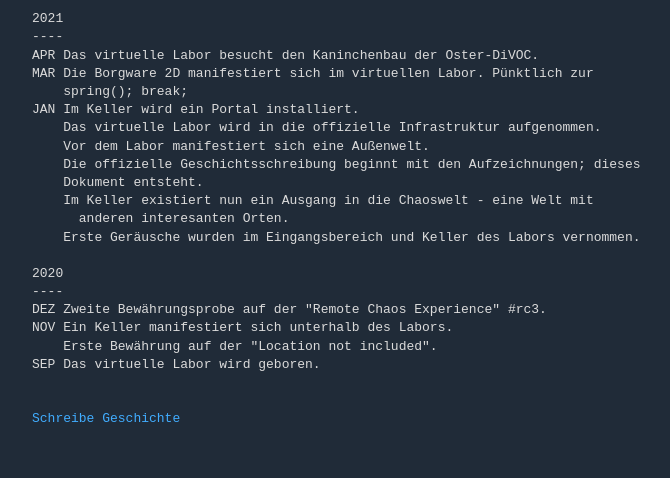
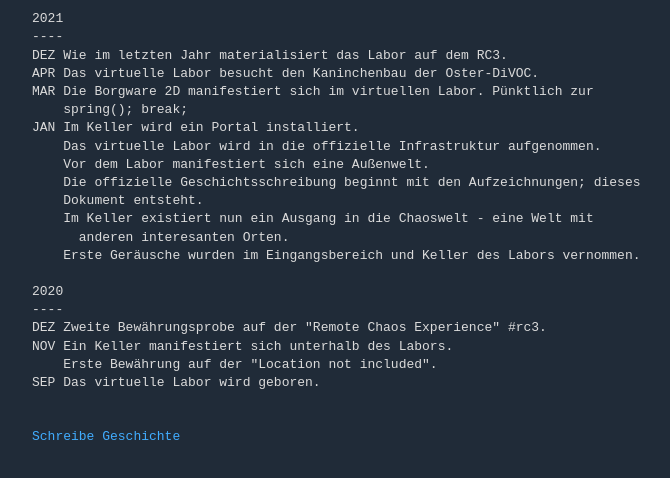
Before and after one commit to das-labor/workadv_das-labor, a plain HTML site: page main_changelog.html in a window 1280 px wide. Shown: the part 76-554 px from the top of the page, without its empty margins (208-878 px from the left). Drawn offline with Linux system fonts and the light colour scheme.

Commit message:
info about rc3 in changelog

```diff
--- a/main_changelog.html
+++ b/main_changelog.html
@@ -11,6 +11,7 @@
 <pre>
 2021
 ----
+DEZ Wie im letzten Jahr materialisiert das Labor auf dem RC3.
 APR Das virtuelle Labor besucht den Kaninchenbau der Oster-DiVOC.
 MAR Die Borgware 2D manifestiert sich im virtuellen Labor. Pünktlich zur
     spring(); break;
```
